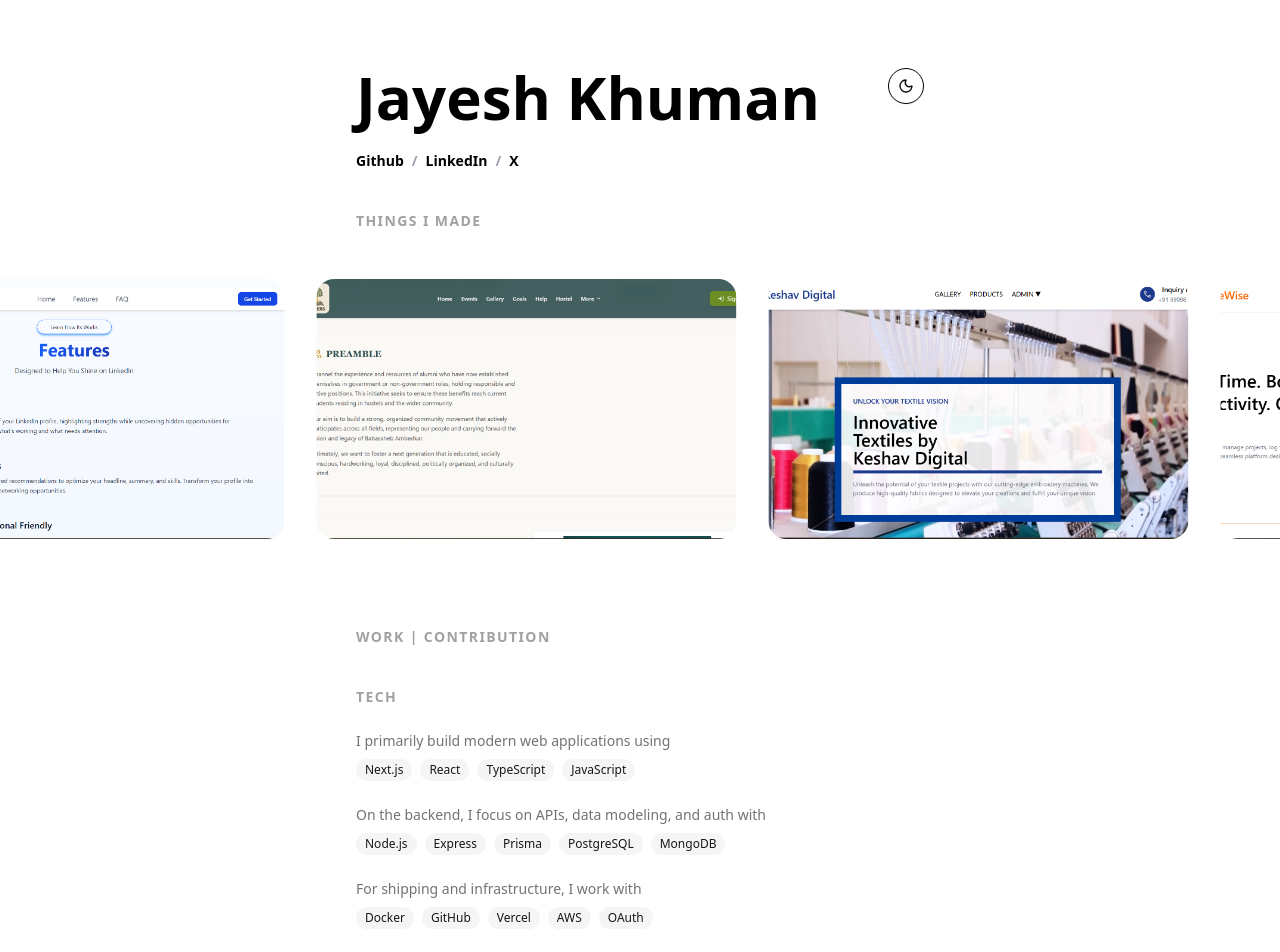
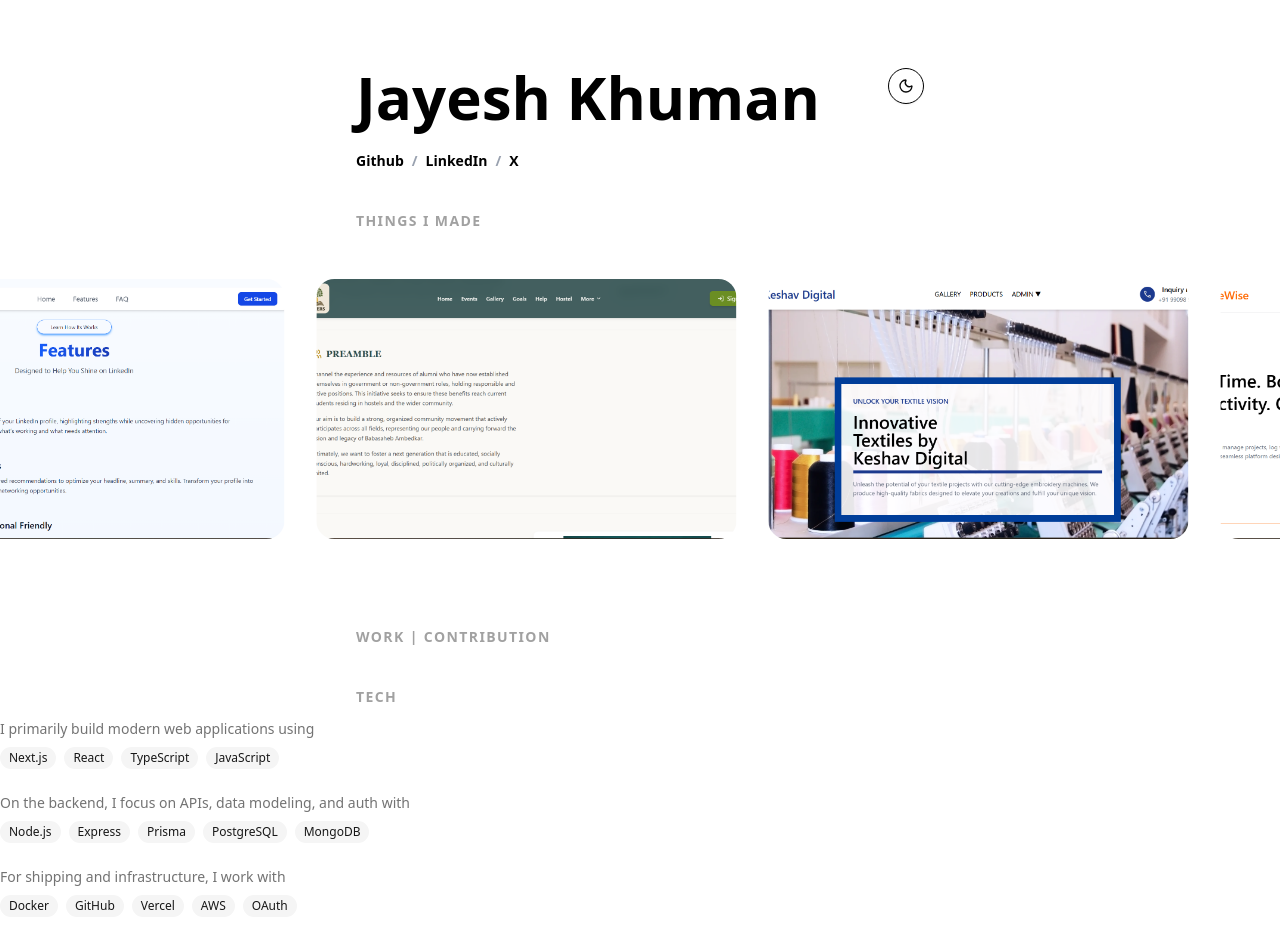
Before and after one commit to Bunny099/jayesh-v2, a Next.js app: page / in a window 1280 px wide. Shown: the top 952 px of the page. Built offline with nearby package versions, Linux system fonts and the light colour scheme.

Commit message:
UI(fix):updated the padding

```diff
--- a/components/layout/techBadges.tsx
+++ b/components/layout/techBadges.tsx
@@ -6,9 +6,7 @@ const infraTech = ["Docker", "GitHub", "Vercel", "AWS", "OAuth"]
 
 export default function TechBadge() {
     return (
-        <div className="px-8 sm:px-10 md:px-20 lg:px-50 xl:px-89 mt-6 flex flex-col gap-6">
-
-
+        <div className=" mt-3 flex flex-col gap-6">
             <div>
                 <p className="text-sm text-muted-foreground">
                     I primarily build modern web applications using
@@ -21,8 +19,6 @@ export default function TechBadge() {
                     ))}
                 </div>
             </div>
-
-
             <div>
                 <p className="text-sm text-muted-foreground">
                     On the backend, I focus on APIs, data modeling, and auth with
@@ -35,7 +31,6 @@ export default function TechBadge() {
                     ))}
                 </div>
             </div>
-
 
             <div>
                 <p className="text-sm text-muted-foreground">
```
